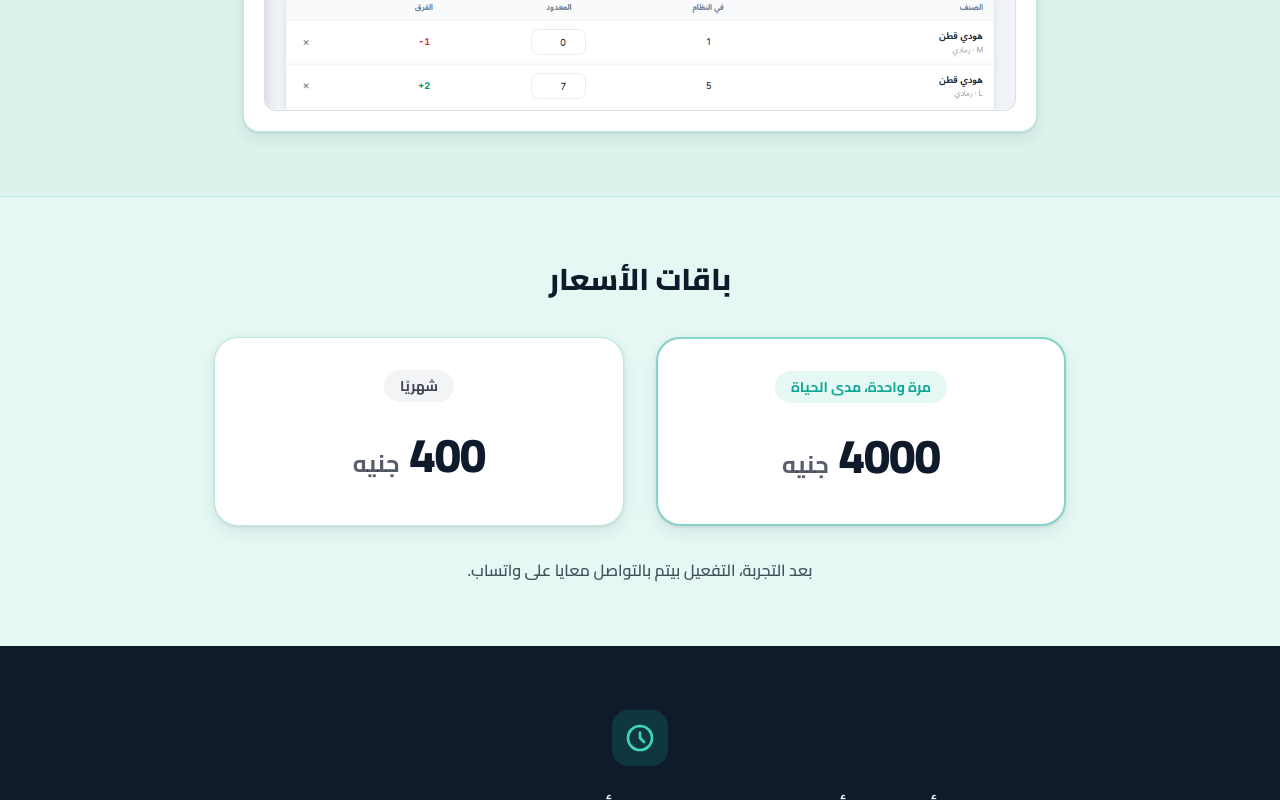
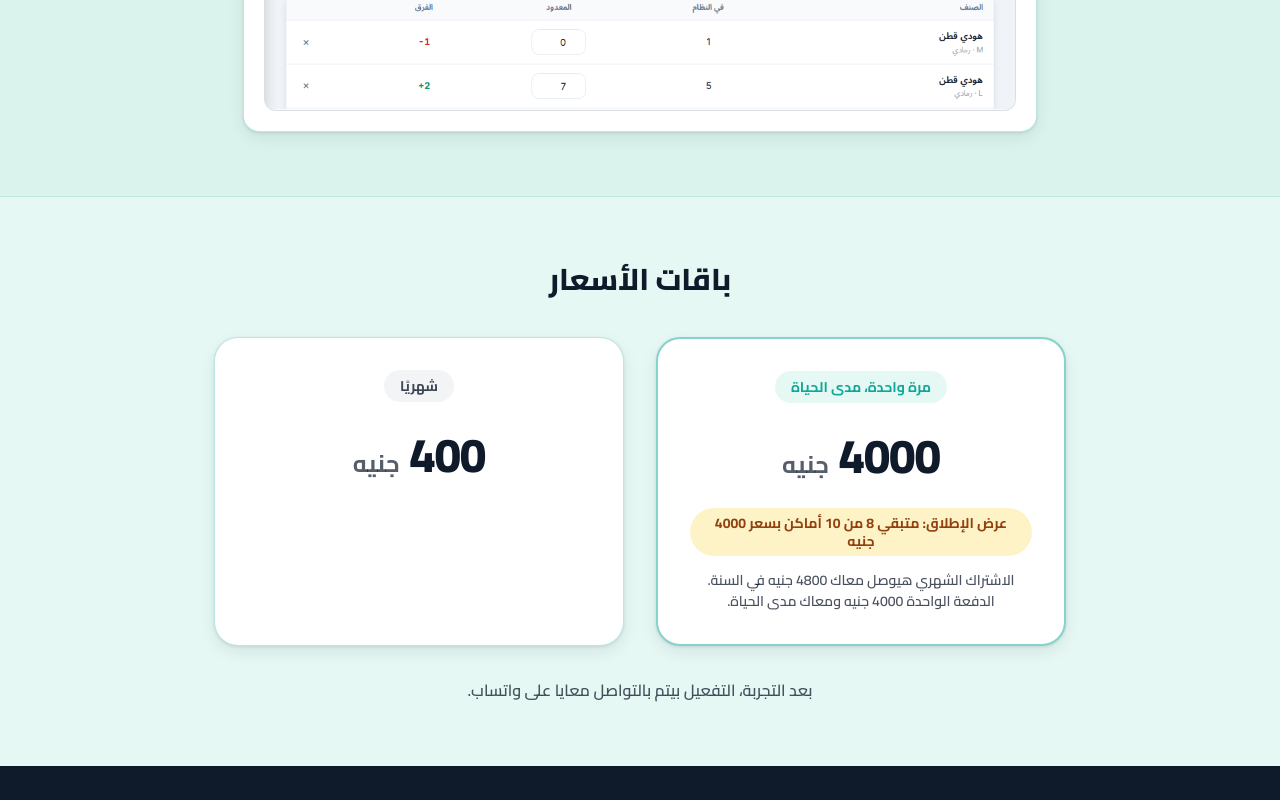
Before and after one commit to maro-devv/sellzy-releases, a plain HTML site: page docs/index.html in a window 1280 px wide. Shown: the part 2000-2800 px from the top of the page. Drawn offline with Linux system fonts and the light colour scheme.

Commit message:
Target clothing shops, raise download CTA priority, add pricing anchor and founding offer

```diff
--- a/docs/app.js
+++ b/docs/app.js
@@ -17,8 +17,20 @@
     return Number(n).toLocaleString('en-US', { useGrouping: false });
   }
   document.querySelectorAll('[data-price]').forEach(function (el) {
-    el.textContent = formatPrice(el.getAttribute('data-price') === 'lifetime' ? C.PRICE_LIFETIME : C.PRICE_MONTHLY);
+    var key = el.getAttribute('data-price');
+    var value = key === 'lifetime' ? C.PRICE_LIFETIME : key === 'yearly' ? C.PRICE_MONTHLY * 12 : C.PRICE_MONTHLY;
+    el.textContent = formatPrice(value);
   });
+
+  // ---------- Founding-offer scarcity badge (lifetime price card) ----------
+  var foundingBadge = document.getElementById('founding-badge');
+  if (foundingBadge) {
+    var foundingRemaining = C.FOUNDING_OFFER_TOTAL - C.FOUNDING_OFFER_SOLD;
+    if (foundingRemaining > 0) {
+      foundingBadge.textContent = 'عرض الإطلاق: متبقي ' + foundingRemaining + ' من ' + C.FOUNDING_OFFER_TOTAL + ' أماكن بسعر ' + formatPrice(C.PRICE_LIFETIME) + ' جنيه';
+      foundingBadge.hidden = false;
+    }
+  }
 
   // ---------- Download: never intercepted, only reveals the inline confirmation ----------
   var notice = document.getElementById('win-notice');
--- a/docs/config.js
+++ b/docs/config.js
@@ -11,5 +11,9 @@ window.SELLZY_CONFIG = {
   RELEASE_ASSET_NAME: 'SellzySetup.exe',
 
   PRICE_LIFETIME: 4000,
-  PRICE_MONTHLY: 400
+  PRICE_MONTHLY: 400,
+
+  // Manual counters, not connected to any payment system — Marwan updates FOUNDING_OFFER_SOLD by hand after each lifetime sale closes.
+  FOUNDING_OFFER_TOTAL: 10,
+  FOUNDING_OFFER_SOLD: 2
 };
--- a/docs/index.html
+++ b/docs/index.html
@@ -3,13 +3,13 @@
 <head>
   <meta charset="UTF-8">
   <meta name="viewport" content="width=device-width, initial-scale=1">
-  <title>سيلزي — برنامج كاشير ومخزون لمحلك</title>
+  <title>سيلزي — كاشير ومخزون لمحلات الملابس</title>
   <meta name="description" content="سيلزي برنامج كاشير ومخزون بيشتغل على ويندوز من غير إنترنت. جرّبه 10 أيام مجانًا.">
   <meta name="theme-color" content="#E6F8F4">
 
   <meta property="og:type" content="website">
   <meta property="og:locale" content="ar_EG">
-  <meta property="og:title" content="سيلزي — برنامج كاشير ومخزون لمحلك">
+  <meta property="og:title" content="سيلزي — كاشير ومخزون لمحلات الملابس">
   <meta property="og:description" content="بيشتغل على ويندوز من غير إنترنت. جرّبه 10 أيام مجانًا.">
   <!-- Absolute URL on purpose: link-preview crawlers don't run JS. The only URL outside config.js. -->
   <meta property="og:image" content="https://maro-devv.github.io/sellzy-releases/img/hero_pos_full.png">
@@ -64,7 +64,7 @@
       <div class="hero__inner">
         <div class="hero__text" data-dl-scope>
           <img src="img/logo-mark-256.png" width="64" height="64" alt="شعار سيلزي" class="hero__logo">
-          <h1 class="hero__title">سيلزي — برنامج كاشير ومخزون لمحلك</h1>
+          <h1 class="hero__title">سيلزي — برنامج كاشير ومخزون لمحل الملابس بتاعك</h1>
           <p class="hero__sub">بيشتغل على ويندوز من غير إنترنت. جرّبه 10 أيام مجانًا.</p>
 
           <p class="notice" id="win-notice" hidden>
@@ -197,6 +197,8 @@
           <div class="price price--main">
             <span class="price__tag">مرة واحدة، مدى الحياة</span>
             <div class="price__num"><span data-price="lifetime"></span> <span class="price__cur">جنيه</span></div>
+            <span class="price__badge" id="founding-badge" hidden></span>
+            <p class="price__savings">الاشتراك الشهري هيوصل معاك <span data-price="yearly"></span> جنيه في السنة. الدفعة الواحدة <span data-price="lifetime"></span> جنيه ومعاك مدى الحياة.</p>
           </div>
           <div class="price">
             <span class="price__tag">شهريًا</span>
--- a/docs/style.css
+++ b/docs/style.css
@@ -54,10 +54,11 @@ button { font: inherit; color: inherit; cursor: pointer; }
   transition: background-color .15s, transform .1s;
 }
 .btn:active { transform: scale(.97); }
-.btn--download { background: var(--mint); }
+/* Primary CTA: solid fill, bolder weight. Secondary (WhatsApp): light fill + outline, same footprint. */
+.btn--download { background: var(--mint); font-weight: 800; }
 .btn--download:hover { background: var(--mint-dark); }
-.btn--wa { background: var(--wa); }
-.btn--wa:hover { background: var(--wa-dark); }
+.btn--wa { background: #fff; color: var(--wa-dark); border: 2px solid var(--wa); box-shadow: var(--shadow-sm); }
+.btn--wa:hover { background: rgb(37 211 102 / .08); border-color: var(--wa-dark); }
 .btn:focus-visible, .zoom:focus-visible, summary:focus-visible, .lightbox__close:focus-visible {
   outline: 3px solid var(--navy); outline-offset: 2px;
 }
@@ -162,6 +163,8 @@ button { font: inherit; color: inherit; cursor: pointer; }
 .price--main .price__tag { background: var(--bg); color: var(--mint); }
 .price__num { font-size: 40px; line-height: 1.2; font-weight: 800; letter-spacing: -.025em; }
 .price__cur { font-size: 22px; font-weight: 700; color: rgb(15 26 43 / .7); letter-spacing: 0; }
+.price__badge { display: inline-block; margin-top: 12px; padding: 6px 16px; border-radius: 999px; background: #FEF3C7; color: #92400E; font-size: 12.5px; line-height: 18px; font-weight: 700; }
+.price__savings { margin-top: 12px; font-size: 13px; line-height: 1.5; font-weight: 600; color: rgb(15 26 43 / .75); }
 .pricing__note { margin-top: 16px; padding: 12px; text-align: center; background: #fff; border: 1px solid var(--card-border); border-radius: 12px; font-size: 14px; font-weight: 600; color: var(--navy); box-shadow: var(--card-shadow); }
 
 /* ---------- Free trial ---------- */
@@ -281,6 +284,8 @@ button { font: inherit; color: inherit; cursor: pointer; }
   .price__tag { margin-bottom: 24px; }
   .price__num { font-size: 48px; margin-bottom: 8px; }
   .price__cur { font-size: 24px; }
+  .price__badge { font-size: 14px; margin-top: 16px; }
+  .price__savings { font-size: 14px; margin-top: 14px; }
   .pricing__note { margin: 0; padding: 0; background: none; border: 0; box-shadow: none; font-size: 16px; color: rgb(15 26 43 / .75); }
 
   /* Trial */
```
